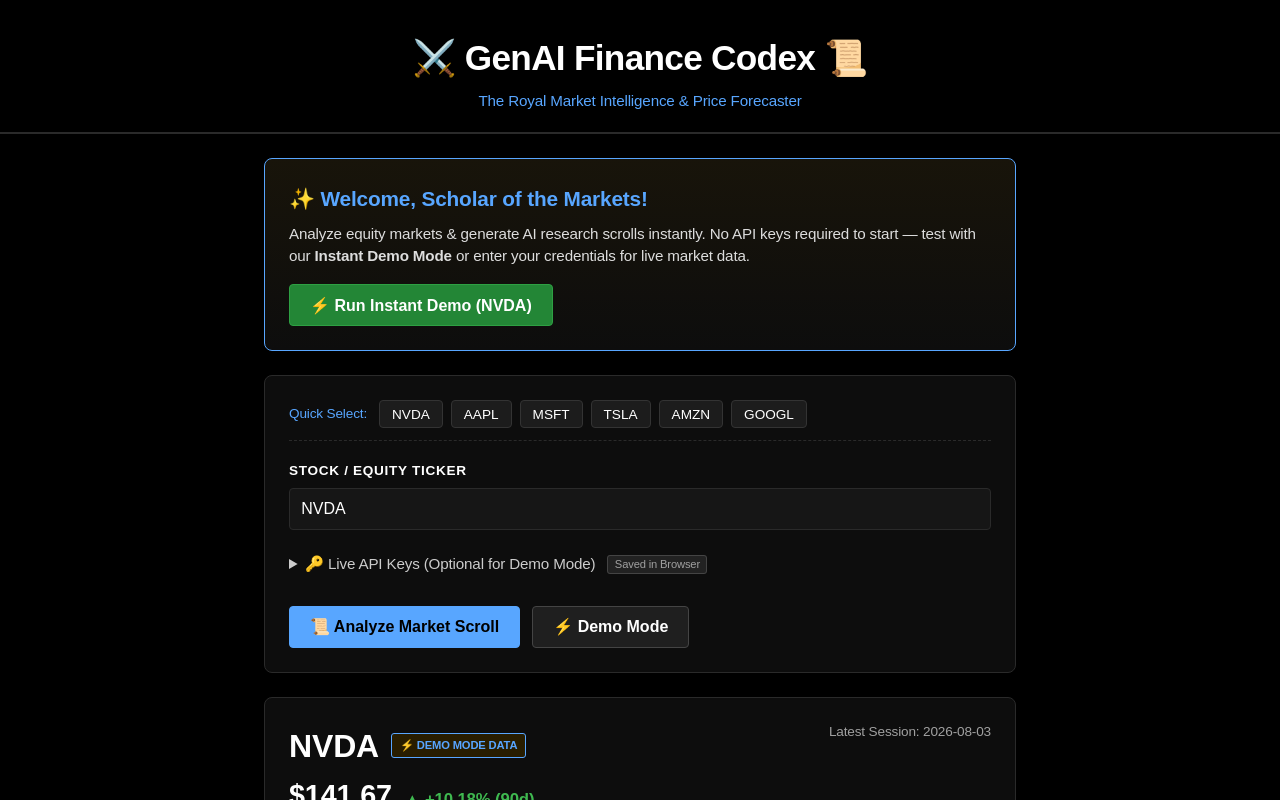
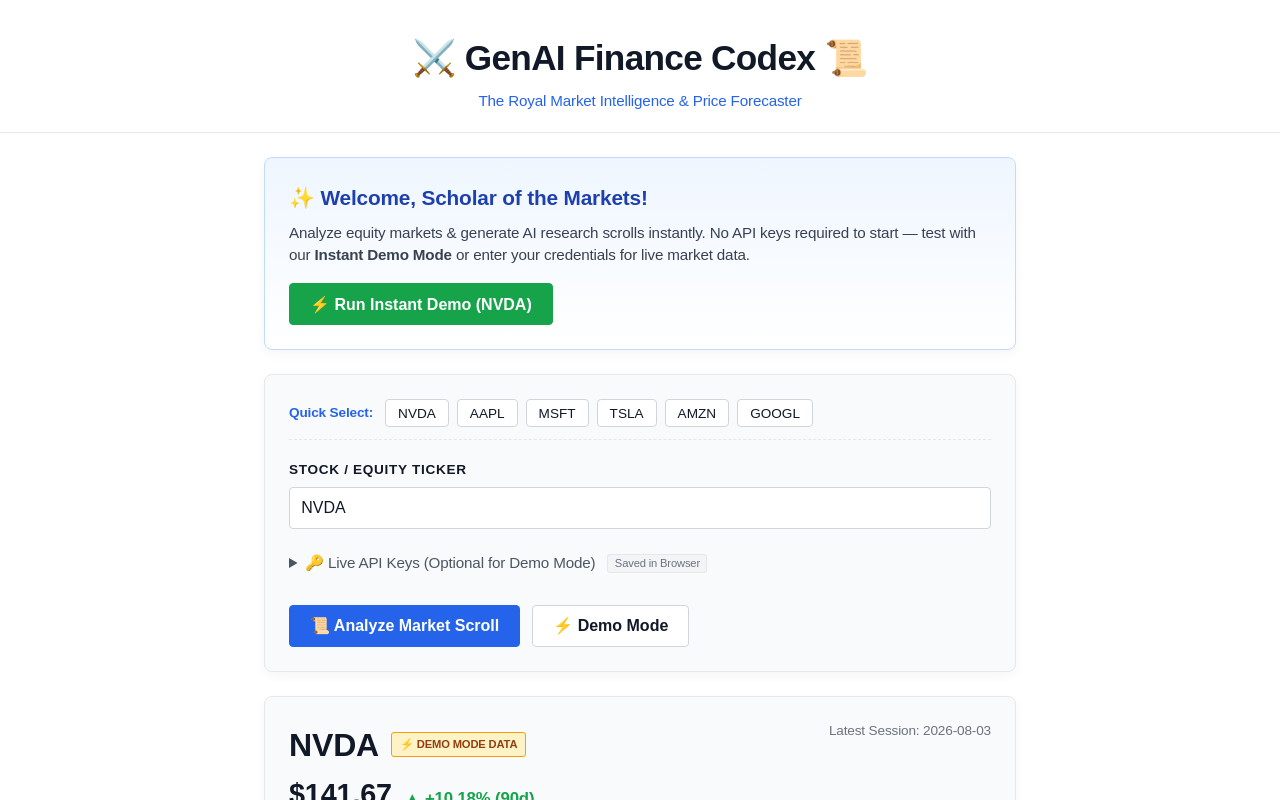
Before and after one commit to gkirchmayer-lab/dark---layout_kirchm, a website built with Vite: page index.html in a window 1280 px wide. Both pictures are taken after a click on the button "NVDA". Shown: the top 800 px of the page. Built offline with nearby package versions, Linux system fonts and the light colour scheme.

Commit message:
feat: update to light mode color palette
Transition the application theme from a dark aesthetic to a modern light theme by updating CSS variables and chart styling colors for improved readability and cleanliness.

```diff
--- a/main.js
+++ b/main.js
@@ -338,7 +338,7 @@ function drawPriceChart(priceData) {
   const height = rect.height;
 
   // Clear background
-  ctx.fillStyle = '#0a0a0a';
+  ctx.fillStyle = '#ffffff';
   ctx.fillRect(0, 0, width, height);
 
   const padding = { top: 25, right: 30, bottom: 30, left: 50 };
@@ -358,10 +358,10 @@ function drawPriceChart(priceData) {
   });
 
   // Grid Lines
-  ctx.strokeStyle = '#222222';
+  ctx.strokeStyle = '#e2e8f0';
   ctx.lineWidth = 1;
   ctx.font = '11px Aptos, Arial, sans-serif';
-  ctx.fillStyle = '#888888';
+  ctx.fillStyle = '#64748b';
 
   const gridSteps = 4;
   for (let i = 0; i <= gridSteps; i++) {
@@ -382,8 +382,8 @@ function drawPriceChart(priceData) {
 
   // Area Fill under Price Line
   const gradient = ctx.createLinearGradient(0, padding.top, 0, height - padding.bottom);
-  gradient.addColorStop(0, 'rgba(88, 166, 255, 0.35)');
-  gradient.addColorStop(1, 'rgba(88, 166, 255, 0.00)');
+  gradient.addColorStop(0, 'rgba(37, 99, 235, 0.20)');
+  gradient.addColorStop(1, 'rgba(37, 99, 235, 0.00)');
 
   ctx.beginPath();
   ctx.moveTo(getX(0), getY(closes[0]));
@@ -398,7 +398,7 @@ function drawPriceChart(priceData) {
 
   // Draw Price Line
   ctx.beginPath();
-  ctx.strokeStyle = '#58a6ff';
+  ctx.strokeStyle = '#2563eb';
   ctx.lineWidth = 2.5;
   for (let i = 0; i < closes.length; i++) {
     const x = getX(i);
@@ -408,9 +408,9 @@ function drawPriceChart(priceData) {
   }
   ctx.stroke();
 
-  // Draw 20-SMA Line (Gold)
+  // Draw 20-SMA Line (Amber Gold)
   ctx.beginPath();
-  ctx.strokeStyle = '#d4af37';
+  ctx.strokeStyle = '#d97706';
   ctx.lineWidth = 1.5;
   let startedSma = false;
   for (let i = 0; i < sma20.length; i++) {
@@ -428,7 +428,7 @@ function drawPriceChart(priceData) {
   ctx.stroke();
 
   // Date Labels (X-axis)
-  ctx.fillStyle = '#888888';
+  ctx.fillStyle = '#64748b';
   const labelIndices = [0, Math.floor(priceData.length / 2), priceData.length - 1];
   labelIndices.forEach((idx) => {
     const d = priceData[idx];
@@ -447,7 +447,7 @@ function drawPriceChart(priceData) {
   ctx.arc(lastX, lastY, 5, 0, Math.PI * 2);
   ctx.fillStyle = '#ffffff';
   ctx.fill();
-  ctx.strokeStyle = '#58a6ff';
+  ctx.strokeStyle = '#2563eb';
   ctx.lineWidth = 2;
   ctx.stroke();
 }
--- a/style.css
+++ b/style.css
@@ -1,17 +1,17 @@
 @import url('https://fonts.googleapis.com/css2?family=Inter:wght@400;500;600;700&display=swap');
 
 :root {
-  --ink: #ffffff;
-  --paper: #000000;
-  --panel-bg: #0d0d0d;
-  --input-bg: #161616;
-  --line: #2a2a2a;
-  --accent: #58a6ff;
-  --accent-gold: #d4af37;
-  --error: #ff7b72;
-  --muted: #a0a0a0;
-  --green: #3fb950;
-  --red: #f85149;
+  --ink: #111827;
+  --paper: #ffffff;
+  --panel-bg: #f9fafb;
+  --input-bg: #ffffff;
+  --line: #e5e7eb;
+  --accent: #2563eb;
+  --accent-gold: #d97706;
+  --error: #dc2626;
+  --muted: #6b7280;
+  --green: #16a34a;
+  --red: #dc2626;
   --font-sans: 'Aptos', Arial, 'Segoe UI', Inter, -apple-system, BlinkMacSystemFont, sans-serif;
 }
 
@@ -30,7 +30,7 @@ body {
 
 .app-header {
   padding: 2rem 1.5rem 1.25rem;
-  border-bottom: 2px solid var(--line);
+  border-bottom: 1px solid var(--line);
   background: var(--paper);
   text-align: center;
 }
@@ -66,19 +66,19 @@ body {
   padding: 1.5rem;
   background: var(--panel-bg);
   color: var(--ink);
-  box-shadow: 0 4px 20px rgba(0, 0, 0, 0.8);
+  box-shadow: 0 4px 12px rgba(0, 0, 0, 0.04);
 }
 
 /* Onboarding Demo Banner */
 .demo-banner {
-  border: 1px solid var(--accent);
-  background: linear-gradient(180deg, #18140a 0%, #0d0d0d 100%);
+  border: 1px solid #bfdbfe;
+  background: linear-gradient(180deg, #eff6ff 0%, #ffffff 100%);
 }
 
 .banner-content h2 {
   margin: 0 0 0.5rem;
   font-size: 1.3rem;
-  color: var(--accent);
+  color: #1e40af;
   font-family: var(--font-sans);
   font-weight: 700;
 }
@@ -86,7 +86,7 @@ body {
 .banner-content p {
   margin: 0 0 1rem;
   font-size: 0.95rem;
-  color: #dddddd;
+  color: #374151;
 }
 
 .demo-actions {
@@ -109,13 +109,14 @@ body {
   font-size: 0.85rem;
   color: var(--accent);
   margin-right: 0.25rem;
+  font-weight: 600;
 }
 
 .ticker-chip {
   padding: 0.35rem 0.75rem;
-  background: #1c1c1c;
-  color: #ffffff;
-  border: 1px solid #333333;
+  background: #ffffff;
+  color: #111827;
+  border: 1px solid #d1d5db;
   border-radius: 4px;
   font-family: var(--font-sans);
   font-size: 0.85rem;
@@ -127,6 +128,7 @@ body {
 .ticker-chip:hover {
   border-color: var(--accent);
   color: var(--accent);
+  background: #f0f6ff;
   transform: translateY(-1px);
 }
 
@@ -152,12 +154,12 @@ label {
 
 input {
   padding: 0.7rem;
-  border: 1px solid var(--line);
+  border: 1px solid #d1d5db;
   border-radius: 4px;
   font-size: 1rem;
   font-family: var(--font-sans);
   background: var(--input-bg);
-  color: #ffffff;
+  color: #111827;
   width: 100%;
 }
 
@@ -167,7 +169,7 @@ input:focus {
 }
 
 input::placeholder {
-  color: #666666;
+  color: #9ca3af;
   font-family: var(--font-sans);
 }
 
@@ -175,7 +177,7 @@ input::placeholder {
 .api-keys-accordion summary {
   cursor: pointer;
   font-size: 0.95rem;
-  color: #cccccc;
+  color: #4b5563;
   padding: 0.4rem 0;
   user-select: none;
 }
@@ -187,8 +189,8 @@ input::placeholder {
 .badge-optional {
   font-size: 0.7rem;
   padding: 0.15rem 0.4rem;
-  background: #222222;
-  border: 1px solid #444444;
+  background: #f3f4f6;
+  border: 1px solid #e5e7eb;
   border-radius: 3px;
   color: var(--muted);
   margin-left: 0.5rem;
@@ -199,7 +201,7 @@ input::placeholder {
   display: grid;
   gap: 0.5rem;
   padding: 0.75rem;
-  background: #111111;
+  background: #f3f4f6;
   border: 1px solid var(--line);
   border-radius: 4px;
 }
@@ -212,7 +214,7 @@ input::placeholder {
 }
 
 .field-hint a {
-  color: var(--accent-blue);
+  color: var(--accent);
 }
 
 /* Form Buttons */
@@ -235,35 +237,35 @@ button {
 
 .btn-primary {
   background: var(--accent);
-  color: #000000;
+  color: #ffffff;
   border: 1px solid var(--accent);
 }
 
 .btn-primary:hover {
-  background: #70b4ff;
-  box-shadow: 0 0 10px rgba(88, 166, 255, 0.4);
+  background: #1d4ed8;
+  box-shadow: 0 0 10px rgba(37, 99, 235, 0.25);
 }
 
 .btn-secondary {
-  background: #1f1f1f;
-  color: #ffffff;
-  border: 1px solid #444444;
+  background: #ffffff;
+  color: #111827;
+  border: 1px solid #d1d5db;
 }
 
 .btn-secondary:hover {
-  background: #333333;
-  border-color: #666666;
+  background: #f3f4f6;
+  border-color: #9ca3af;
 }
 
 .btn-demo {
-  background: #238636;
+  background: #16a34a;
   color: #ffffff;
-  border: 1px solid #2ea043;
+  border: 1px solid #16a34a;
 }
 
 .btn-demo:hover {
-  background: #2ea043;
-  box-shadow: 0 0 8px rgba(46, 160, 67, 0.4);
+  background: #15803d;
+  box-shadow: 0 0 8px rgba(22, 163, 74, 0.25);
 }
 
 /* Results Section */
@@ -355,15 +357,15 @@ button {
 }
 
 .badge-demo {
-  background: #281d00;
-  color: var(--accent);
-  border: 1px solid var(--accent);
+  background: #fef3c7;
+  color: #92400e;
+  border: 1px solid #f59e0b;
 }
 
 .badge-live {
-  background: #0d2818;
-  color: var(--green);
-  border: 1px solid var(--green);
+  background: #dcfce7;
+  color: #166534;
+  border: 1px solid #22c55e;
 }
 
 .price-display {
@@ -376,6 +378,7 @@ button {
 .price-val {
   font-size: 1.8rem;
   font-weight: bold;
+  color: var(--ink);
 }
 
 .price-change {
@@ -401,7 +404,7 @@ button {
 }
 
 .stat-card {
-  background: #141414;
+  background: #ffffff;
   border: 1px solid var(--line);
   border-radius: 6px;
   padding: 0.75rem;
@@ -413,6 +416,7 @@ button {
   font-size: 0.75rem;
   color: var(--muted);
   text-transform: uppercase;
+  font-weight: 600;
 }
 
 .stat-value {
@@ -427,7 +431,7 @@ button {
 
 /* Interactive Chart Container */
 .chart-container {
-  background: #0a0a0a;
+  background: #ffffff;
   border: 1px solid var(--line);
   border-radius: 6px;
   padding: 1rem;
@@ -446,7 +450,8 @@ button {
 .chart-header h3 {
   margin: 0;
   font-size: 1rem;
-  color: var(--accent);
+  color: var(--ink);
+  font-weight: 600;
 }
 
 .chart-subtitle {
@@ -461,17 +466,17 @@ button {
 
 /* Research Scroll */
 .research-scroll {
-  background: #111111;
-  border: 1px solid var(--accent);
+  background: #ffffff;
+  border: 1px solid #bfdbfe;
   border-radius: 6px;
   padding: 1.25rem;
   position: relative;
-  box-shadow: inset 0 0 15px rgba(212, 175, 55, 0.08);
+  box-shadow: 0 2px 8px rgba(37, 99, 235, 0.06);
 }
 
 .scroll-header {
   margin-bottom: 1rem;
-  border-bottom: 1px dashed var(--accent);
+  border-bottom: 1px dashed #bfdbfe;
   padding-bottom: 0.5rem;
 }
 
@@ -480,7 +485,7 @@ button {
   font-family: var(--font-sans);
   font-weight: 700;
   font-size: 1.25rem;
-  color: var(--accent);
+  color: #1e40af;
 }
 
 .scroll-tagline {
@@ -492,7 +497,7 @@ button {
 .scroll-body {
   font-size: 0.95rem;
   line-height: 1.6;
-  color: #eeeeee;
+  color: #1f2937;
 }
 
 .scroll-body p {
```
